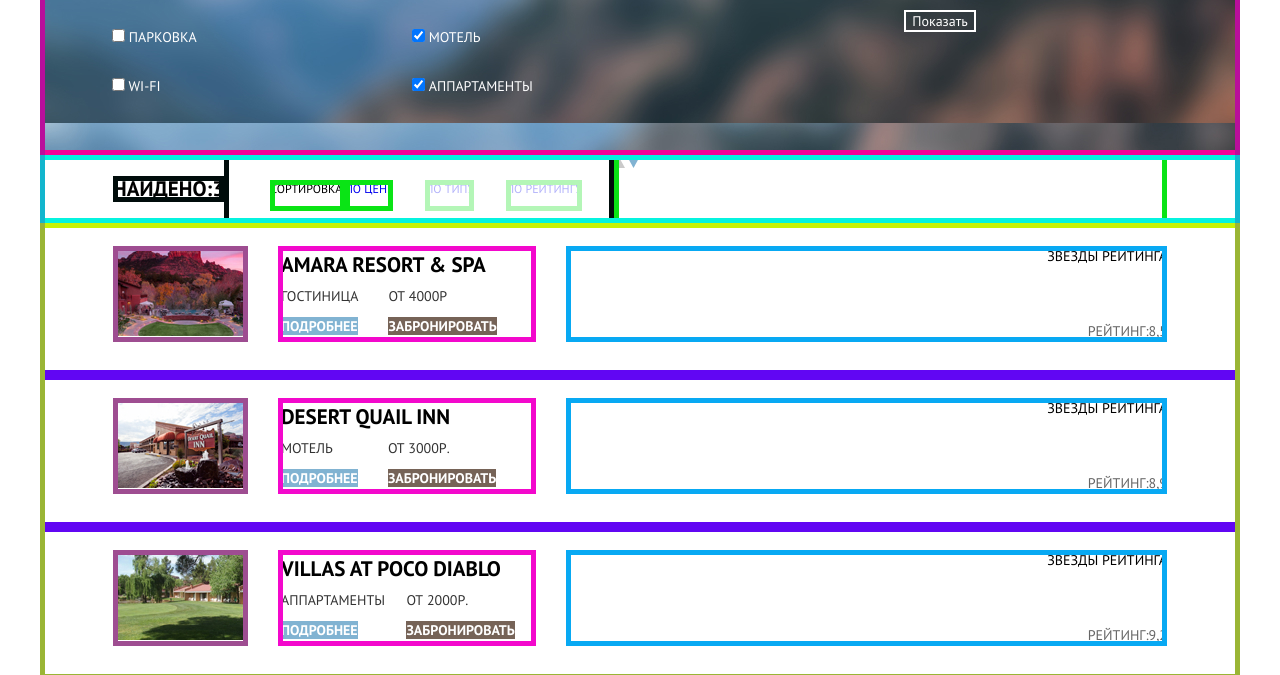
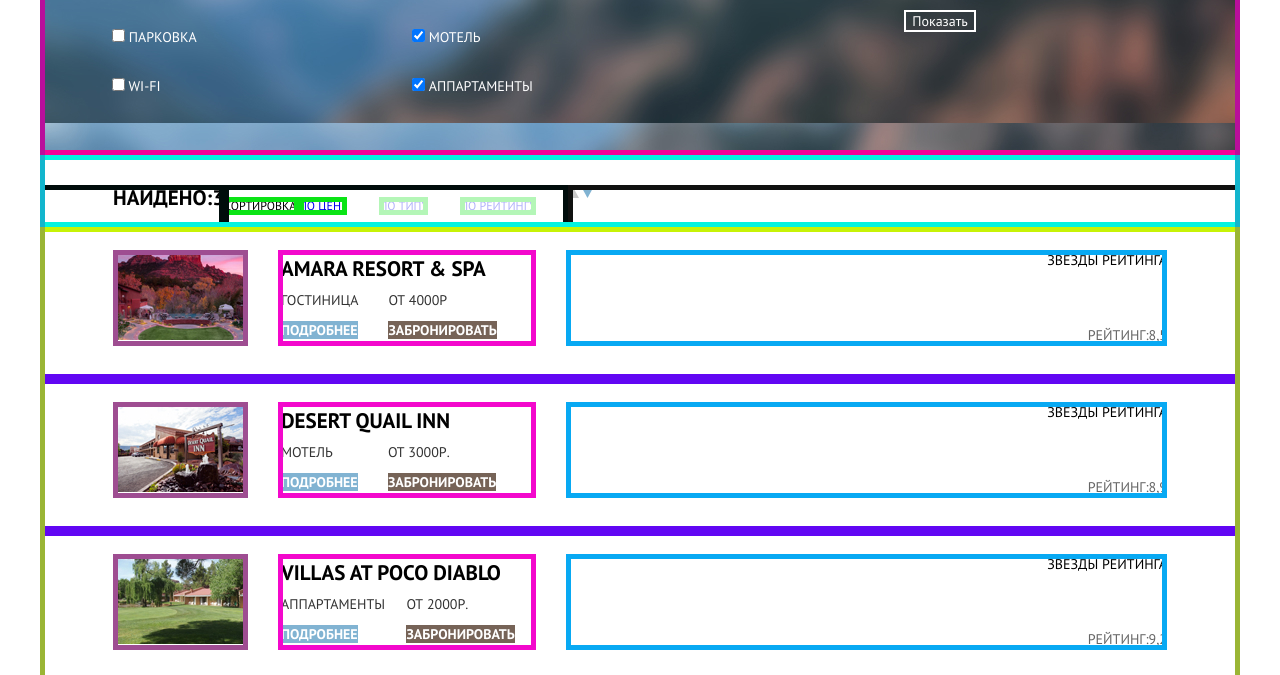
Before and after one commit to nastyabess/1631903-sedona-30, a plain HTML site: page Catalog.html in a window 1280 px wide. Shown: the part 150-825 px from the top of the page. Drawn offline with Linux system fonts and the light colour scheme.

Commit message:
Правки

```diff
--- a/css/style.css
+++ b/css/style.css
@@ -513,15 +513,16 @@ outline-offset: -5px;
 .results {
   display: grid;
   grid-template-columns: auto auto 1fr;
-  padding: 0 73px;
+  padding-top: 30px;
   font-size: 12px;
   line-height: 18px;
   outline: 5px solid rgb(5, 243, 223);
   outline-offset: -5px;
 }
 
-
 .results-find {
+  margin: 0;
+  padding-left: 73px;
   font-size: 21px;
   line-height: 26px;
   font-weight: 700;
@@ -536,17 +537,14 @@ outline-offset: -5px;
 
 .parts {
   display: flex;
-  padding-top: 13px;
-  padding-left: 46px;
   outline: 5px solid rgb(0, 12, 11);
   outline-offset: -5px;
 }
 
 .activ {
- margin-right: 32px;
- text-align: center;
- outline: 5px solid rgb(10, 228, 21);
- outline-offset: -5px;
+  margin-right: 32px;
+  outline: 5px solid rgb(10, 228, 21);
+  outline-offset: -5px;
 }
 
 .results-price {
@@ -562,8 +560,7 @@ outline-offset: -5px;
 }
 
 .icon-triangle {
-
-  outline: 5px solid rgb(10, 228, 21);
+  outline: 5px solid rgb(16, 17, 16);
   outline-offset: -5px;
 }
 
```
